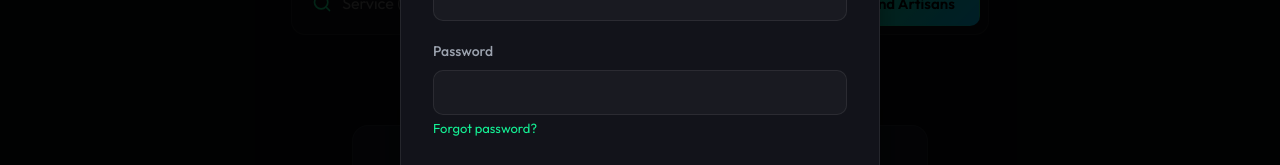
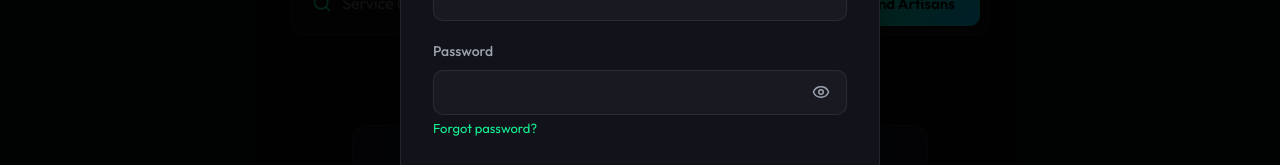
Before and after one commit to swayam1o1/scoutify, a React (Vite) app in the folder frontend/: page / in a window 1280 px wide. Both pictures are taken after a click on the button "Sign In". Shown: the part 399-564 px from the top of the page. Built offline with nearby package versions, Linux system fonts and the light colour scheme.

Commit message:
ui-change

```diff
--- a/frontend/src/App.css
+++ b/frontend/src/App.css
@@ -35,6 +35,37 @@
   display: flex;
   align-items: center;
   gap: 20px;
+}
+
+.password-input-wrap {
+  position: relative;
+}
+
+.password-input-wrap .form-control {
+  padding-right: 44px;
+}
+
+.password-toggle {
+  position: absolute;
+  top: 50%;
+  right: 10px;
+  transform: translateY(-50%);
+  display: inline-flex;
+  align-items: center;
+  justify-content: center;
+  width: 32px;
+  height: 32px;
+  border: none;
+  border-radius: 8px;
+  background: transparent;
+  color: var(--color-text-secondary, #94a3b8);
+  cursor: pointer;
+  padding: 0;
+}
+
+.password-toggle:hover {
+  color: var(--color-primary, #14f195);
+  background: rgba(255, 255, 255, 0.06);
 }
 
 .nav-user {
--- a/frontend/src/App.jsx
+++ b/frontend/src/App.jsx
@@ -39,7 +39,10 @@ function App() {
   }, []);
 
   const auth = useAuth({
-    onLogout: () => navigate('search')
+    onLogout: () => navigate('search'),
+    onLoginSuccess: (nextUser) => {
+      if (nextUser?.role === 'admin') navigate('admin');
+    }
   });
 
   const search = useSearch({
--- a/frontend/src/components/auth/AuthModal.jsx
+++ b/frontend/src/components/auth/AuthModal.jsx
@@ -1,4 +1,5 @@
 import { HelpCircle } from 'lucide-react';
+import { PasswordInput } from './PasswordInput';
 
 export function AuthModal({ auth }) {
   const {
@@ -194,13 +195,11 @@ export function AuthModal({ auth }) {
             </div>
             <div className="form-group">
               <label className="form-label">New Password</label>
-              <input
-                type="password"
-                className="form-control"
+              <PasswordInput
+                value={forgotNewPassword}
+                onChange={e => setForgotNewPassword(e.target.value)}
                 autoComplete="new-password"
                 placeholder="At least 8 characters"
-                value={forgotNewPassword}
-                onChange={e => setForgotNewPassword(e.target.value)}
                 required
               />
             </div>
@@ -266,11 +265,10 @@ export function AuthModal({ auth }) {
                   </div>
                   <div className="form-group">
                     <label className="form-label">Password</label>
-                    <input
-                      type="password"
-                      className="form-control"
+                    <PasswordInput
                       value={loginPassword}
                       onChange={e => setLoginPassword(e.target.value)}
+                      autoComplete="current-password"
                       required
                     />
                     <span
@@ -305,11 +303,10 @@ export function AuthModal({ auth }) {
                   </div>
                   <div className="form-group">
                     <label className="form-label">Password</label>
-                    <input
-                      type="password"
-                      className="form-control"
+                    <PasswordInput
                       value={clientPassword}
                       onChange={e => setClientPassword(e.target.value)}
+                      autoComplete="new-password"
                       required
                     />
                   </div>
@@ -357,11 +354,10 @@ export function AuthModal({ auth }) {
                   </div>
                   <div className="form-group">
                     <label className="form-label">Password</label>
-                    <input
-                      type="password"
-                      className="form-control"
+                    <PasswordInput
                       value={artisanPassword}
                       onChange={e => setArtisanPassword(e.target.value)}
+                      autoComplete="new-password"
                       required
                     />
                   </div>
--- /dev/null
+++ b/frontend/src/components/auth/PasswordInput.jsx
@@ -0,0 +1,43 @@
+import { useState } from 'react';
+import { Eye, EyeOff } from 'lucide-react';
+
+/** Password field with show/hide toggle (eye icon). */
+export function PasswordInput({
+  value,
+  onChange,
+  placeholder,
+  autoComplete = 'current-password',
+  required = false,
+  id,
+  name,
+  className = 'form-control'
+}) {
+  const [visible, setVisible] = useState(false);
+
+  return (
+    <div className="password-input-wrap">
+      <input
+        id={id}
+        name={name}
+        type={visible ? 'text' : 'password'}
+        className={className}
+        value={value}
+        onChange={onChange}
+        placeholder={placeholder}
+        autoComplete={autoComplete}
+        required={required}
+      />
+      <button
+        type="button"
+        className="password-toggle"
+        onClick={() => setVisible(v => !v)}
+        aria-label={visible ? 'Hide password' : 'Show password'}
+        tabIndex={-1}
+      >
+        {visible ? <EyeOff size={18} /> : <Eye size={18} />}
+      </button>
+    </div>
+  );
+}
+
+export default PasswordInput;
--- a/frontend/src/components/layout/Navbar.jsx
+++ b/frontend/src/components/layout/Navbar.jsx
@@ -1,3 +1,4 @@
+import { ShieldCheck } from 'lucide-react';
 import { UserMenu } from './UserMenu';
 
 export function Navbar({ currentView, user, onNavigate, onOpenBoards, onSignIn, onLogout }) {
@@ -22,6 +23,16 @@ export function Navbar({ currentView, user, onNavigate, onOpenBoards, onSignIn,
           Plans
         </button>
 
+        {user?.role === 'admin' && (
+          <button
+            className={`btn btn-secondary ${currentView === 'admin' ? 'active-tab' : ''}`}
+            onClick={() => onNavigate('admin')}
+          >
+            <ShieldCheck size={16} />
+            Admin
+          </button>
+        )}
+
         {user ? (
           <UserMenu
             user={user}
--- a/frontend/src/hooks/useAuth.js
+++ b/frontend/src/hooks/useAuth.js
@@ -1,7 +1,7 @@
 import { useEffect, useState } from 'react';
 import { authFetch } from '../api/client';
 
-export function useAuth({ onLogout } = {}) {
+export function useAuth({ onLogout, onLoginSuccess } = {}) {
   // User auth state
   const [user, setUser] = useState(null);
   const [token, setToken] = useState(localStorage.getItem('scoutify_token') || '');
@@ -160,7 +160,23 @@ export function useAuth({ onLogout } = {}) {
   // Used by the admin login screen, which issues its own token.
   const applySession = (nextToken, nextUser) => {
     setToken(nextToken);
-    if (nextUser) setUser(nextUser);
+    if (nextUser) {
+      setUser(nextUser);
+      onLoginSuccess?.(nextUser);
+    }
+  };
+
+  const completeAuthSession = (nextToken, nextUser) => {
+    setToken(nextToken);
+    setUser(nextUser);
+    setShowAuthModal(false);
+    setLoginEmail('');
+    setLoginPassword('');
+    setVerificationCode('');
+    setVerificationEmail('');
+    setVerifyingOtp(false);
+    setVerifying2Fa(false);
+    onLoginSuccess?.(nextUser);
   };
 
   const openAuthModal = (tab = 'login') => {
@@ -262,11 +278,7 @@ export function useAuth({ onLogout } = {}) {
       }
 
       // Success
-      setToken(data.token);
-      setUser(data.user);
-      setShowAuthModal(false);
-      setLoginEmail('');
-      setLoginPassword('');
+      completeAuthSession(data.token, data.user);
     } catch (err) {
       setAuthError('Connection error.');
     }
@@ -289,12 +301,7 @@ export function useAuth({ onLogout } = {}) {
         return setAuthError(data.message || 'Verification failed.');
       }
 
-      setToken(data.token);
-      setUser(data.user);
-      setVerifyingOtp(false);
-      setShowAuthModal(false);
-      setVerificationCode('');
-      setVerificationEmail('');
+      completeAuthSession(data.token, data.user);
     } catch (err) {
       setAuthError('Connection error.');
     }
@@ -317,12 +324,7 @@ export function useAuth({ onLogout } = {}) {
         return setAuthError(data.message || '2FA verification failed.');
       }
 
-      setToken(data.token);
-      setUser(data.user);
-      setVerifying2Fa(false);
-      setShowAuthModal(false);
-      setVerificationCode('');
-      setVerificationEmail('');
+      completeAuthSession(data.token, data.user);
     } catch (err) {
       setAuthError('Connection error.');
     }
@@ -487,6 +489,7 @@ export function useAuth({ onLogout } = {}) {
           setToken(data.token);
           setUser(data.user);
           setShowAuthModal(false);
+          onLoginSuccess?.(data.user);
         } catch (err) {
           setAuthError('Connection error during Google Sign-In.');
         }
```
